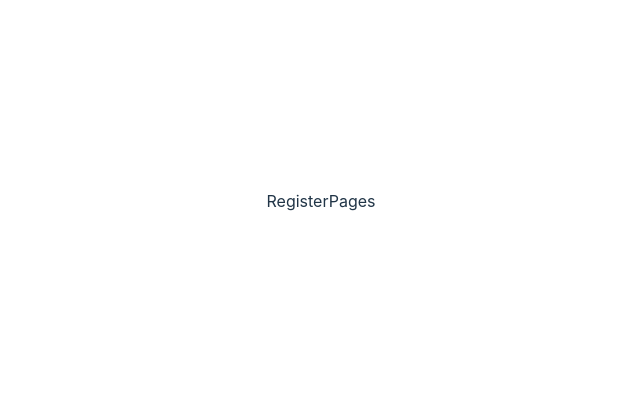
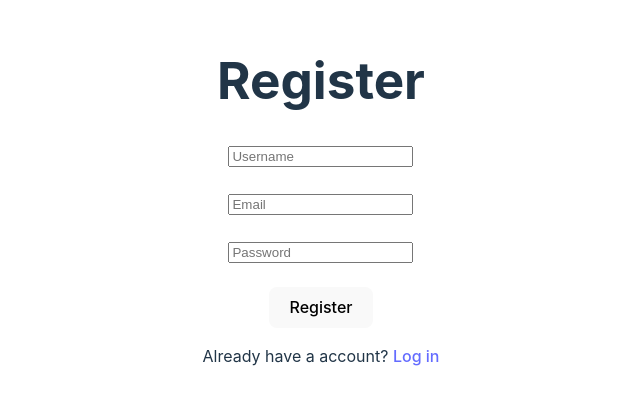
Before and after one commit to Jhoukx/loginReact, a React (Vite) app in the folder client/: page /register in a window 1280 px wide. Shown: the part 199-604 px from the top of the page, without its empty margins (319-959 px from the left). Built offline with nearby package versions, Linux system fonts and the light colour scheme.

Commit message:
feat: :sparkles: Form inputs fot register path

```diff
--- a/client/src/pages/RegisterPages.jsx
+++ b/client/src/pages/RegisterPages.jsx
@@ -1,7 +1,41 @@
+import {useForm} from 'react-hook-form'
 function RegisterPages() {
+  const { register,handleSubmit } = useForm();
+
   return (
-    <div>RegisterPages</div>
-  )
+    <>
+      <h1>Register</h1>
+      <form
+        onSubmit={handleSubmit((values) => {
+          console.log(values);
+        })}
+      >
+        <input
+          type="text"
+          placeholder="Username"
+          {...register("username", { required: true })}
+        />{" "}
+        <br />
+        <br />
+        <input
+          type="text"
+          placeholder="Email"
+          {...register("email", { required: true })}
+        />{" "}
+        <br />
+        <br />
+        <input
+          type="password"
+          placeholder="Password"
+          {...register("password", { required: true })}
+        />
+        <br />
+        <br />
+        <button type="submit">Register</button>
+        <p>Already have a account? <a href="/login">Log in </a></p>
+      </form>
+    </>
+  );
 }
 
 export default RegisterPages
```
